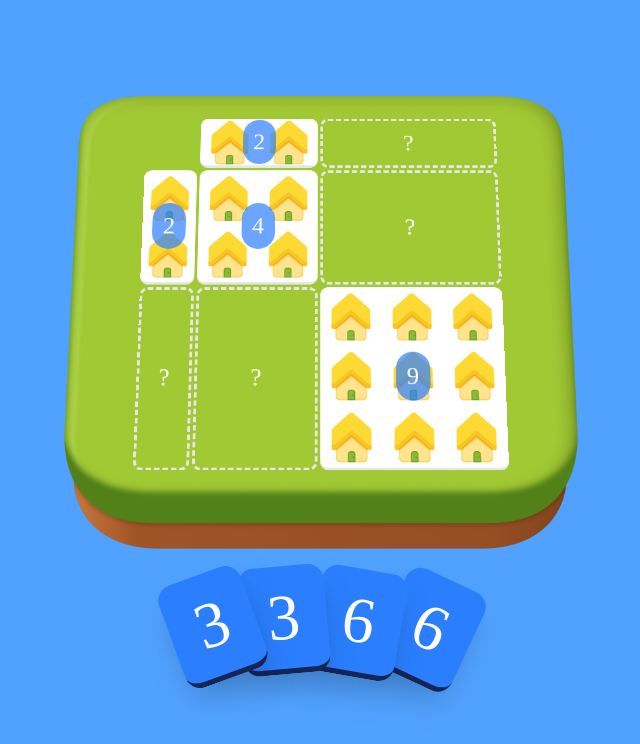
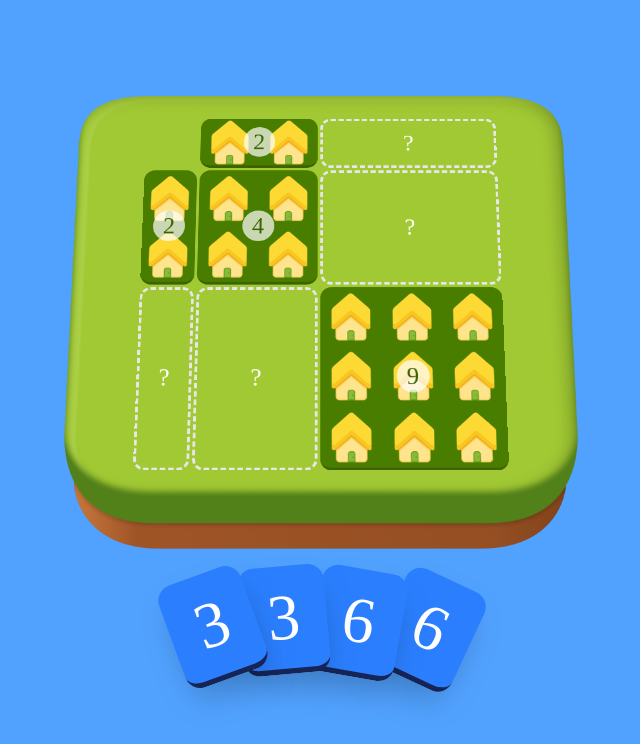
Before and after one commit to kaykyb/miniquads-web, a React (Vite) app: page / in a window 1280 px wide. Both pictures are taken after a click on the button "Jogar". Shown: the top 744 px of the page, without its empty margins (319-959 px from the left). Built offline with nearby package versions, Linux system fonts and the light colour scheme; a web font is replaced by a local one.

Commit message:
Improve colors of cells

```diff
--- a/src/components/BoardCell.tsx
+++ b/src/components/BoardCell.tsx
@@ -52,7 +52,7 @@ export default function BoardCell({
 
   // if the cell is not solved, it should be traced with a dashed border
   const borderStyle = solved
-    ? "bg-white border-b-4 border-gray-200"
+    ? "bg-lime-700 border-b-4 border-lime-800"
     : "border-4 border-gray-200 border-dashed bg-transparent";
   const textStyle = solved ? "text-black" : "text-white";
 
@@ -64,7 +64,7 @@ export default function BoardCell({
         onPointerDown={onPointerDown}
         onPointerUp={onPointerUpCancel}
         onPointerLeave={onPointerUpCancel}
-        className={`rounded-xl grid text-4xl ${borderStyle} transition-transform duration-150 ease-out items-center justify-center relative ${textStyle} ${
+        className={`rounded-2xl grid text-4xl ${borderStyle} transition-transform duration-150 ease-out items-center justify-center relative ${textStyle} ${
           shake ? "animate-shake" : ""
         } ${solved ? "cursor-grab active:cursor-grabbing" : ""}`}
         style={{
@@ -87,7 +87,7 @@ export default function BoardCell({
           ))}
 
         {solved ? (
-          <div className="absolute top-1/2 left-1/2 transform -translate-x-1/2 -translate-y-1/2 z-50 bg-blue-500/70 p-4 rounded-full text-white">
+          <div className="absolute top-1/2 left-1/2 transform -translate-x-1/2 -translate-y-1/2 z-50 bg-white/70 w-12 h-12 rounded-full flex justify-center items-center text-lime-800 border-lime-800">
             {value}
           </div>
         ) : (
```
